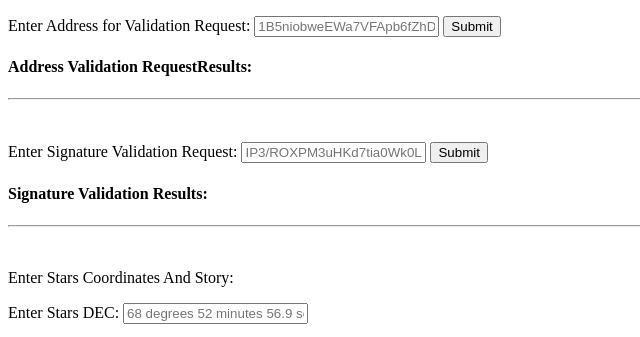
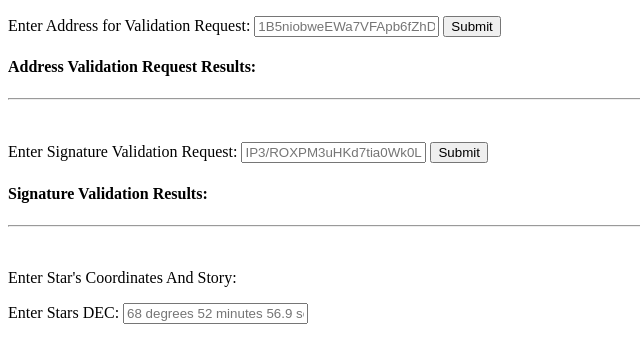
Before and after one commit to mjfullstack/StarRegistryNotary, a website: page landingPage.html in a window 1280 px wide. Shown: the top 337 px of the page, 0-640 px from the left. Drawn offline with nearby package versions, Linux system fonts and the light colour scheme.

Commit message:
Added README updates. Project Complete!

```diff
--- a/landingPage.html
+++ b/landingPage.html
@@ -13,7 +13,7 @@
     <p>   Enter Address for Validation Request: <input type="text" id="getAddr4ValReq" placeholder="1B5niobweEWa7VFApb6fZhDN2rGzpZga88" value="">
       <input type="submit" id="submitAddrValReq"></p>
     </form>
-    <h4>Address Validation RequestResults: </h4><h5 id="returnedRequestObj"></h5>
+    <h4>Address Validation Request Results: </h4><h5 id="returnedRequestObj"></h5>
     <hr>
     <br>
 
@@ -27,7 +27,7 @@
       <br>
 
     <form >
-      <p>   Enter Stars Coordinates And Story: </p>
+      <p>   Enter Star's Coordinates And Story: </p>
       <p>   Enter Stars DEC: <input type="text" id="getStarDEC" placeholder="68 degrees 52 minutes 56.9 seconds " value=""></p>
       <p>   Enter Stars RA: <input type="text" id="getStarRA" placeholder="16h  29m 1.0s" value=""></p>
       <p>   Enter the text for the Star's Story...</p><br>
```
Also changed, not shown: README.md.
